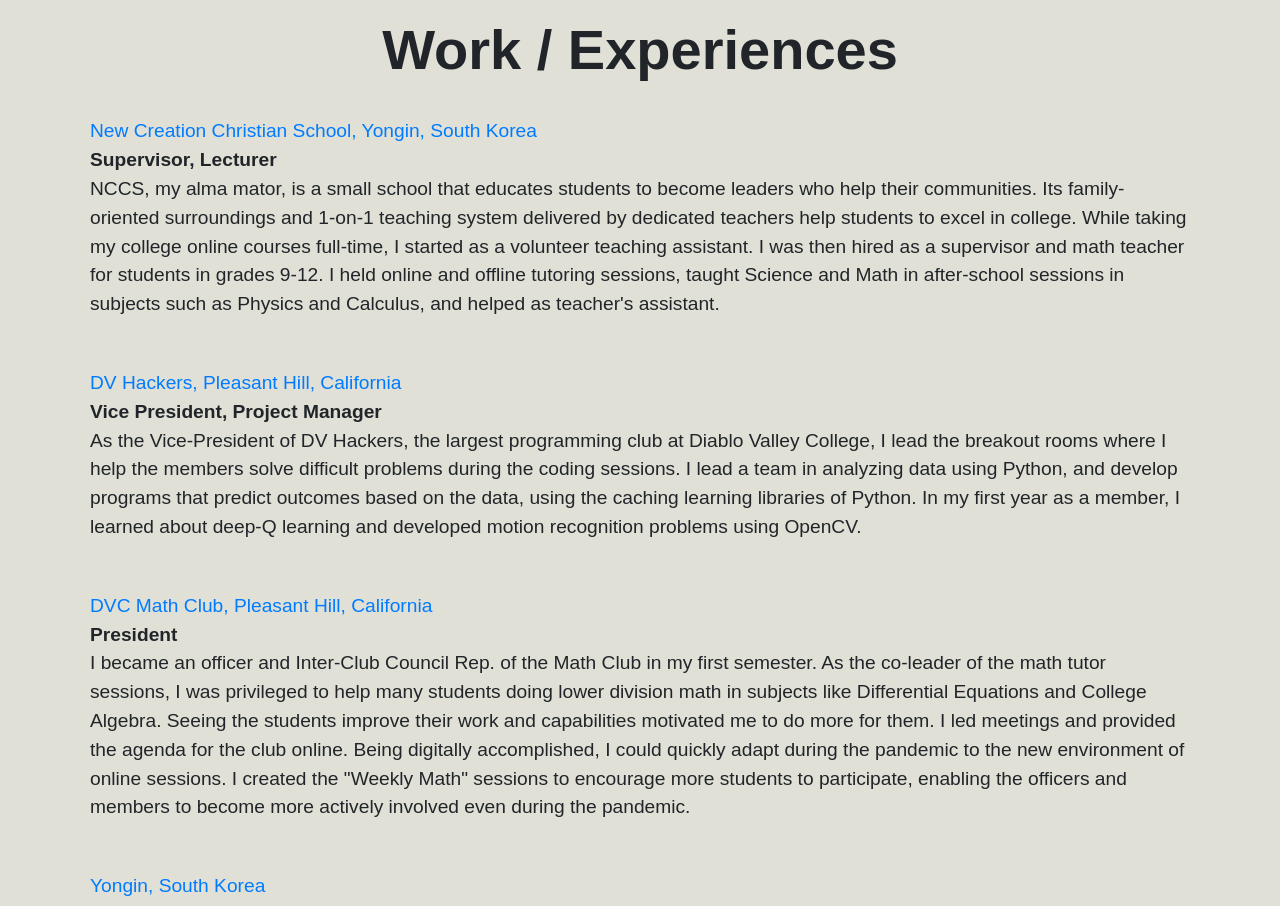
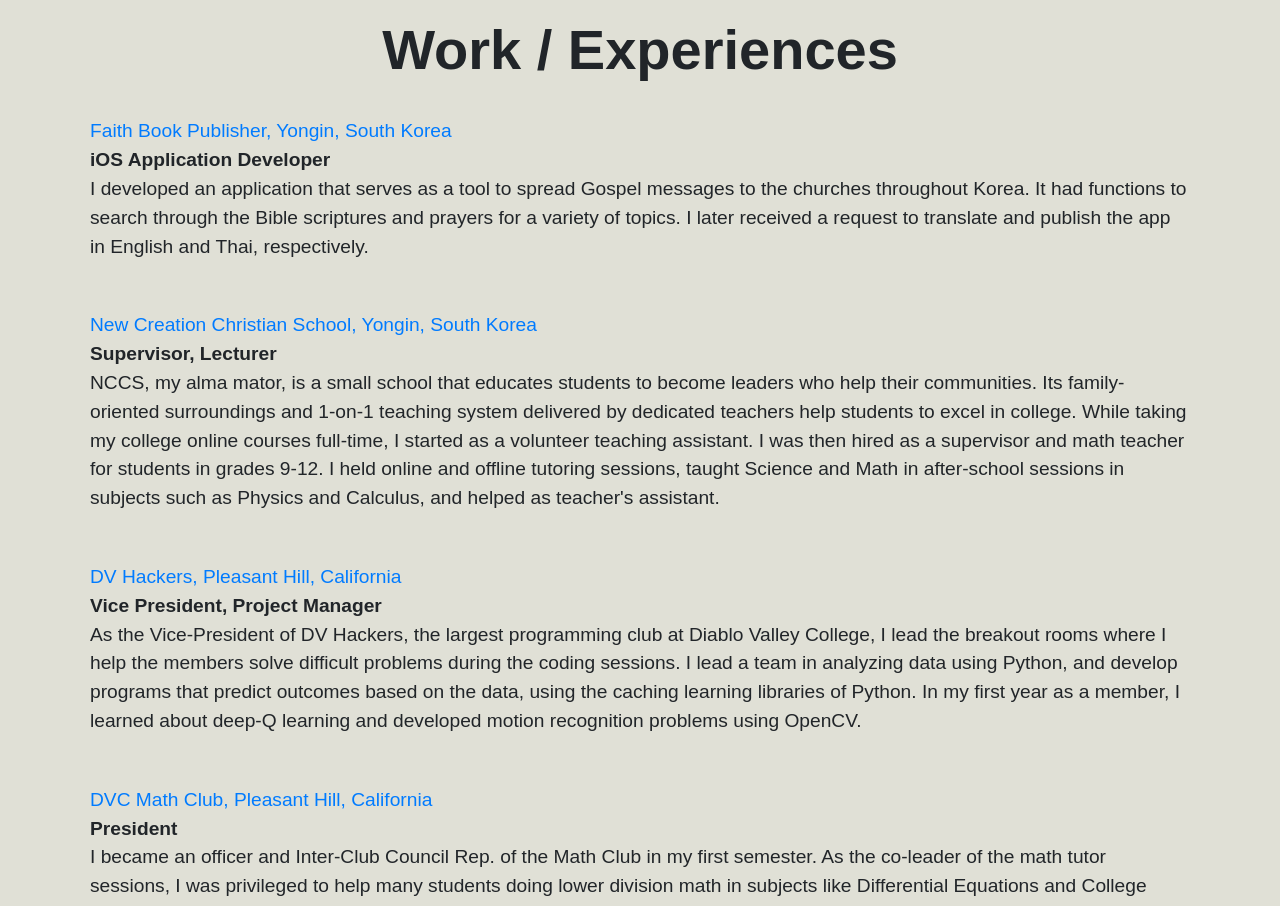
Before and after one commit to leewjae/wonjae_web, a React (Create React App) app: page / in a window 1280 px wide. Shown: the part 1720-2626 px from the top of the page. Built offline with nearby package versions, Linux system fonts and the light colour scheme.

Commit message:
Add Work

```diff
--- a/src/pages/css/home.css
+++ b/src/pages/css/home.css
@@ -5,7 +5,7 @@
 }
 
 #center-wrapper {
-  width: 100vw;
+  width: 100%;
   height: 100vh;
   font-weight: bold;
   font-size: 3em;
--- a/src/pages/work.js
+++ b/src/pages/work.js
@@ -3,6 +3,14 @@
 import {Col, Row, Container} from "reactstrap"
 
 const experiences = [
+  {
+    'link' : "https://apps.apple.com/kr/app/%EC%83%88%EB%A1%9C%EC%9A%B4-%ED%94%BC%EC%A1%B0%EB%AC%BC-%EC%A0%84%EB%8F%84%EC%A7%80/id1533426135",
+    'id' : 0,
+    'place' : 'Faith Book Publisher, Yongin, South Korea',
+    'title' : 'iOS Application Developer',
+    'description' : `I developed an application that serves as a tool to spread Gospel messages to the churches throughout Korea. It had functions to search through the Bible scriptures and prayers for a variety of topics. I later received a request to translate and publish the app in English and Thai, respectively.`,
+  },
+
   {
     'link' : 'http://nccs.or.kr/',
     'id' : 1,
```
Also changed, not shown: 1 other file (tests, documents, lock files or other folders).
